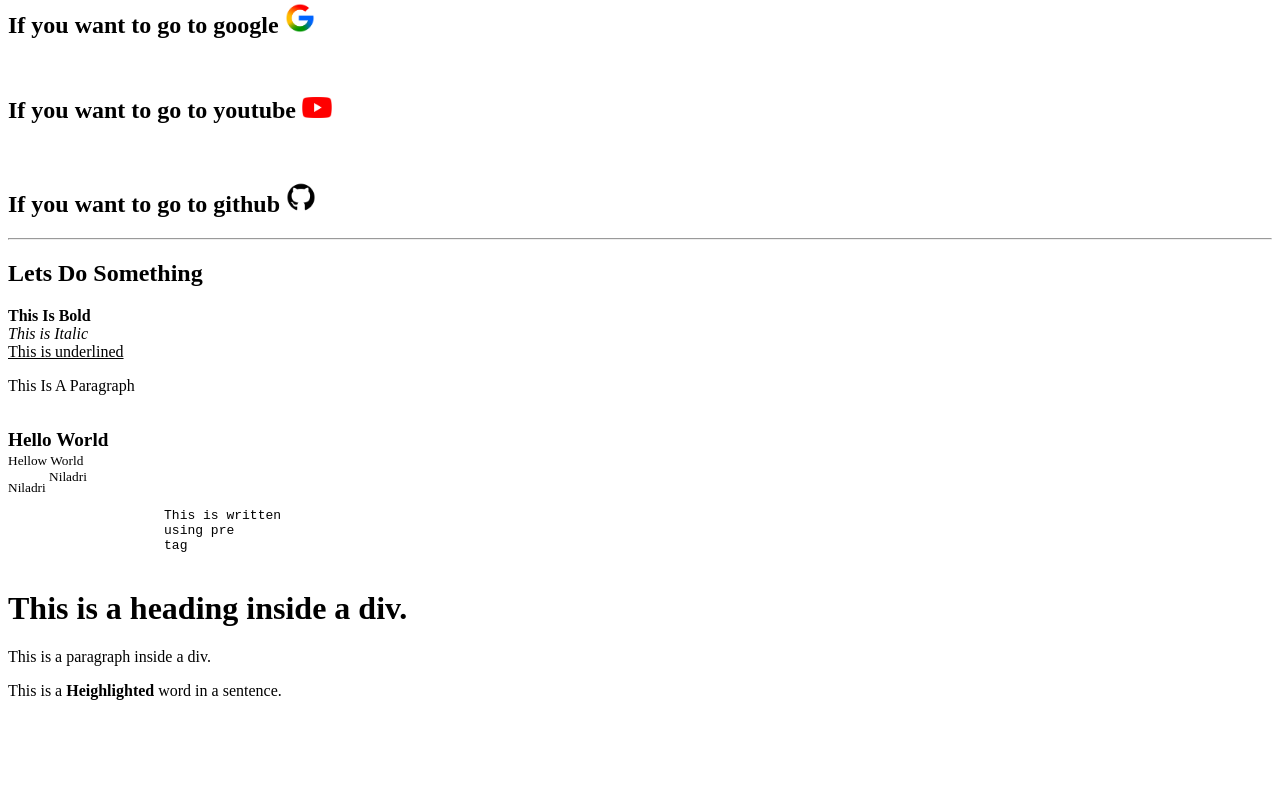
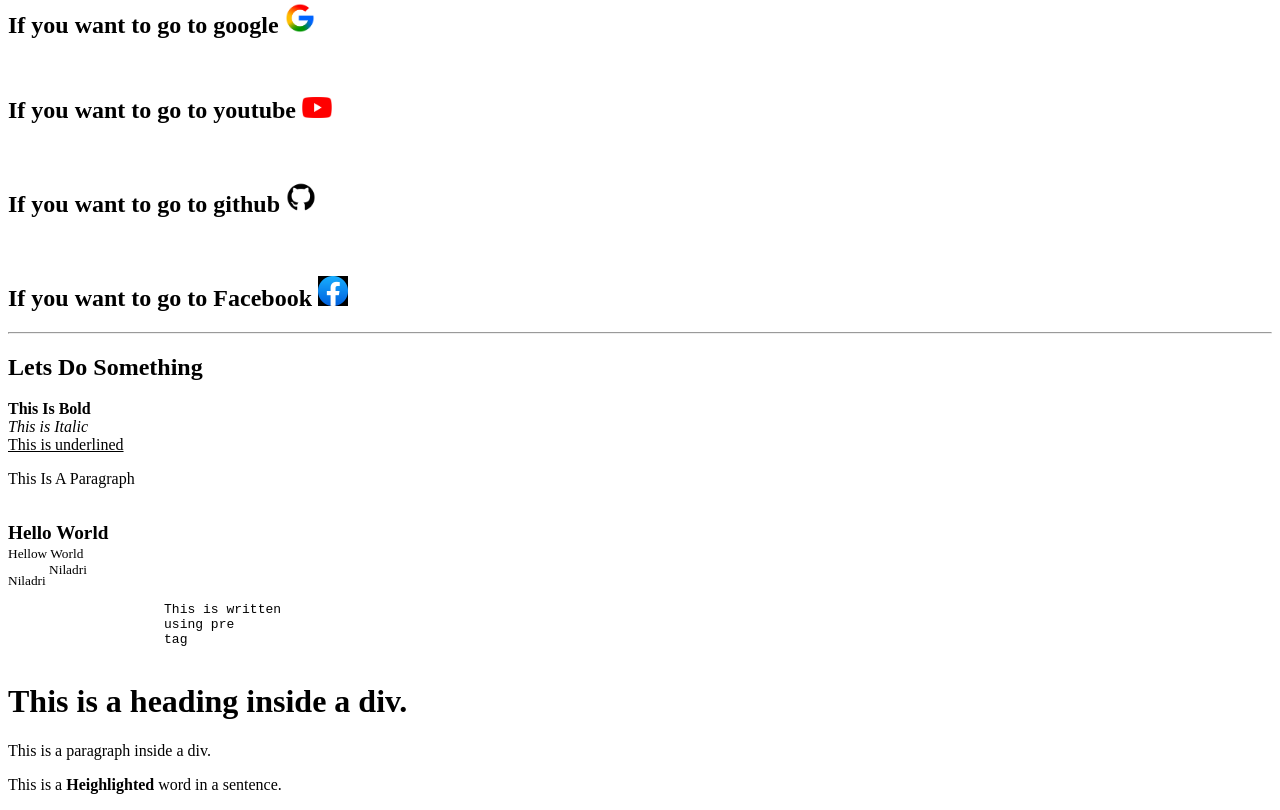
Before and after one commit to RipperdocNiladri/html-learning, a plain HTML site: page 01-first-webpage/index.html in a window 1280 px wide. Shown: the part 1193-2003 px from the top of the page. Before the commit the page ends 1909 px from the top, so only its background shows below. Drawn offline with Linux system fonts and the light colour scheme.

Commit message:
Added facebook link

```diff
--- a/01-first-webpage/index.html
+++ b/01-first-webpage/index.html
@@ -38,6 +38,8 @@
     <br>
 
     <h2>If you want to go to github <a href= "https://www.github.com/" target= "_blank"> <image src="images\github logo.png" width= "30"> </a> </h2>
+    <br>
+    <h2> If you want to go to Facebook <a href= "https://www.facebook.com/" target= "_blank"> <image src= "images\Facebook logo.jpg" width= "30"> </a> </h2>
     <hr>
 
     <h2> Lets Do Something </h2>
```
Also changed, not shown: 01-first-webpage/images/Facebook logo.jpg (added).
